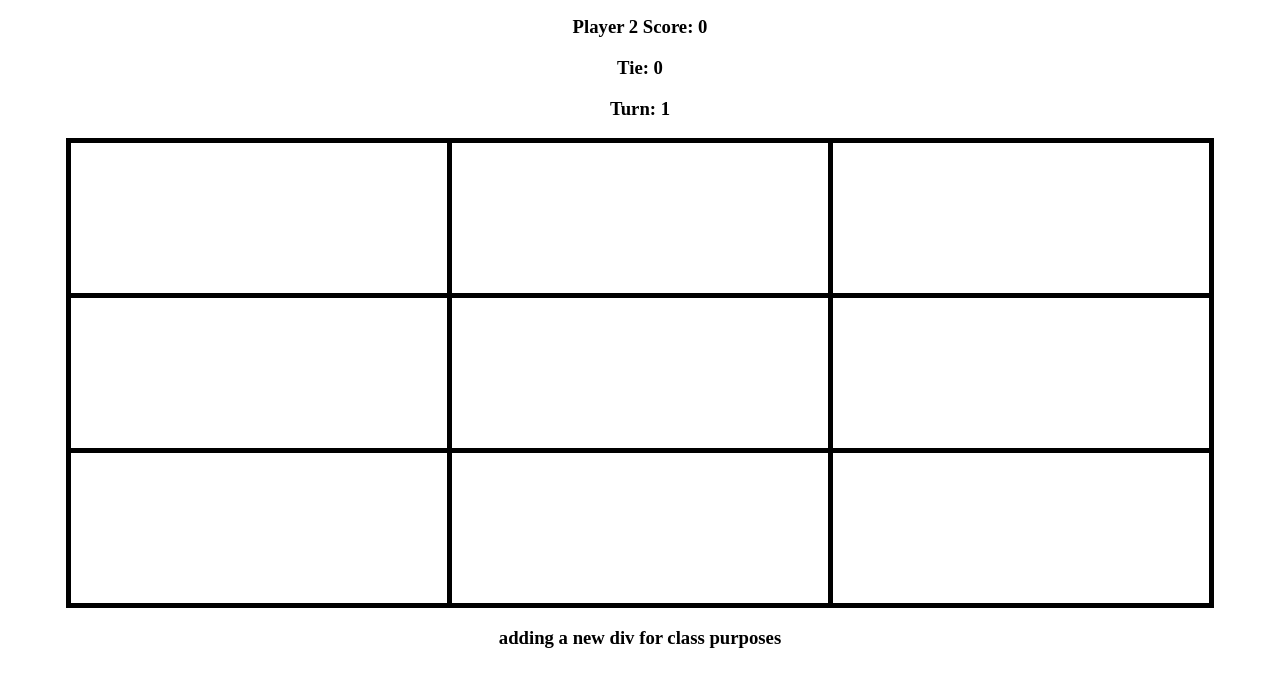
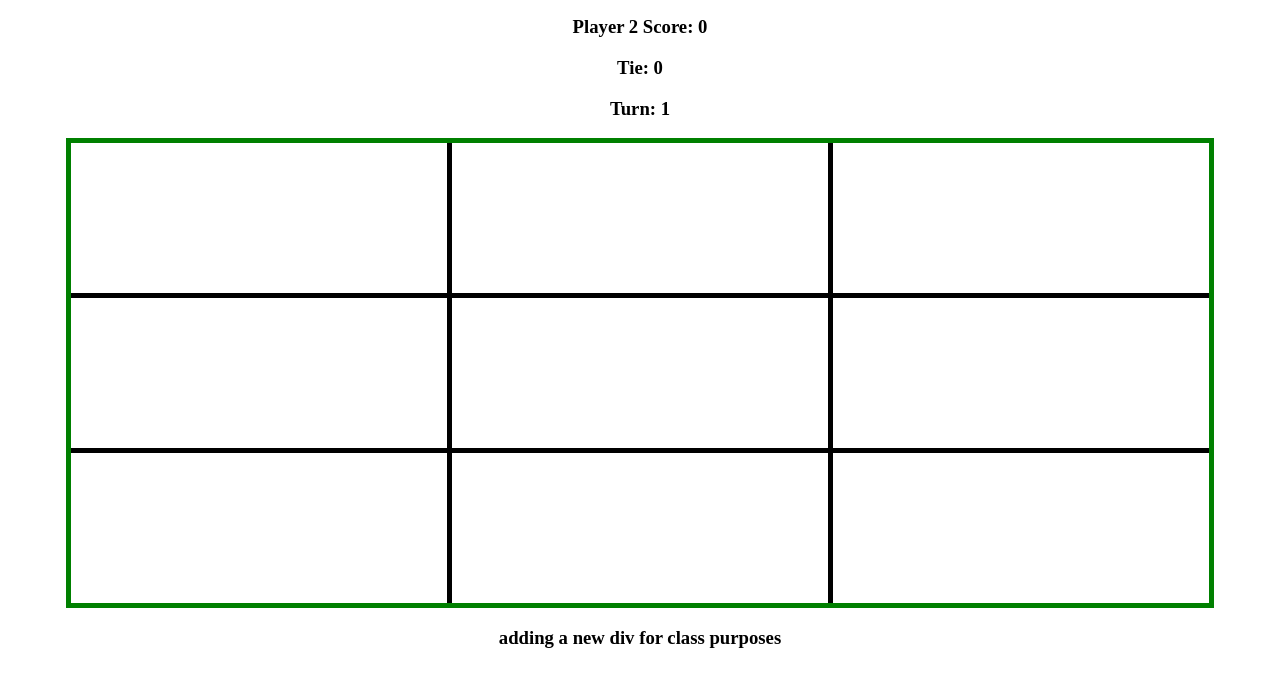
Before and after one commit to MoisesMJr/TicTacToe, a plain HTML site: page index.html in a window 1280 px wide. Shown: the part 91-778 px from the top of the page. Drawn offline with nearby package versions, Linux system fonts and the light colour scheme.

Commit message:
Update index.css

```diff
--- a/index.css
+++ b/index.css
@@ -2,7 +2,7 @@ h1, h3{
     text-align: center;
 }
 .board {
-    border: 5px black solid;
+    border: 5px green solid;
     width: 90%;
     margin: auto;
 }
@@ -10,6 +10,10 @@ h1, h3{
     height: 150px;
     display: flex;
 }
+
+
+
+
 .box {
     width: 33.33%;
     text-align: center;
```
